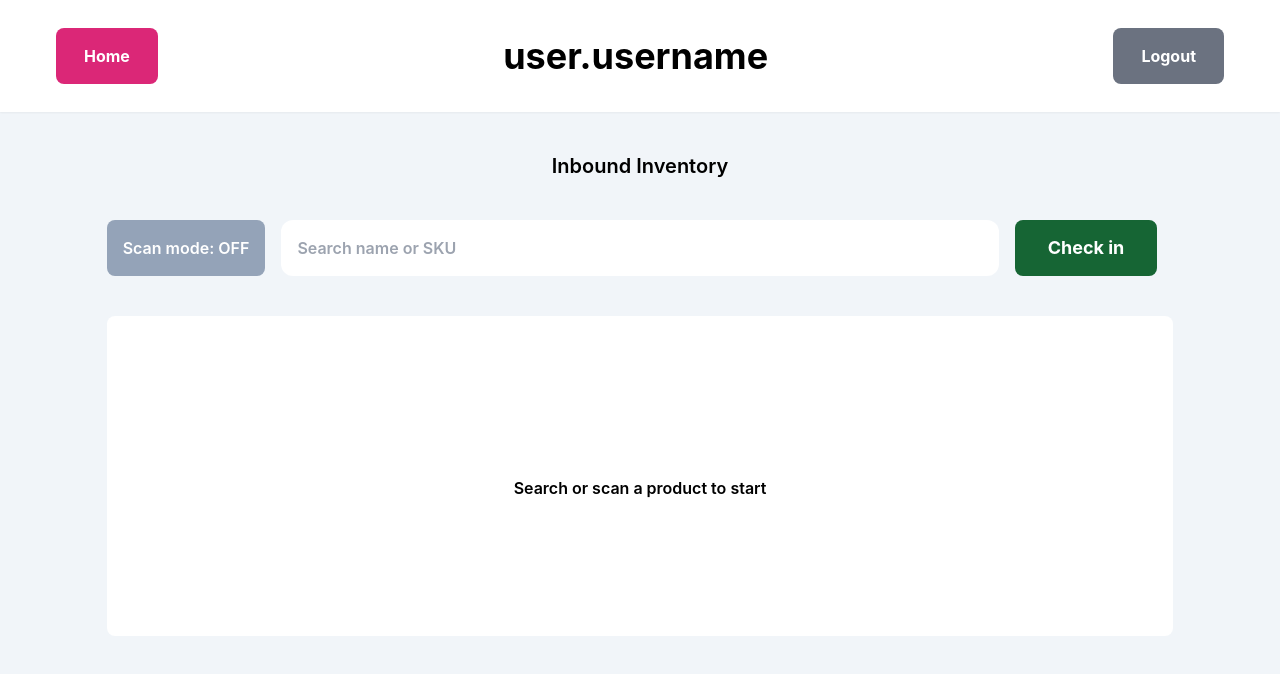
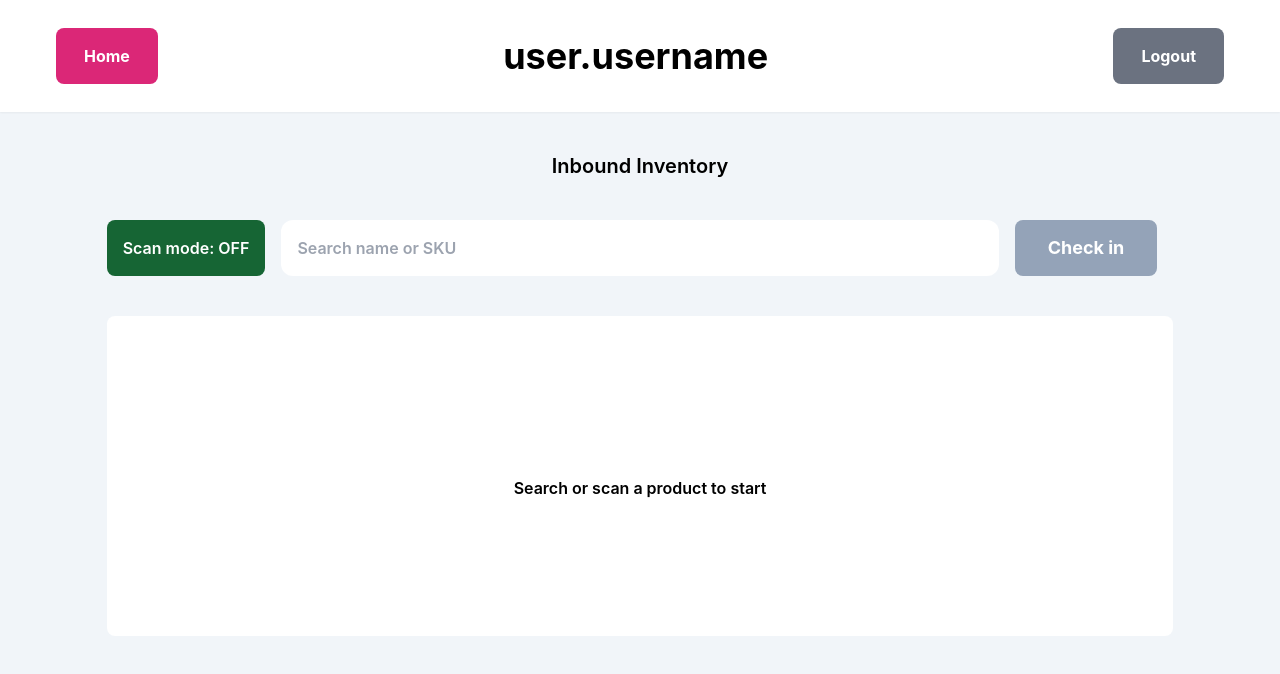
Before and after one commit to santiagomanso/inventory, a React (Create React App) app: page /inbound-inventory in a window 1280 px wide. Shown: the top 674 px of the page. Built offline with nearby package versions, Linux system fonts and the light colour scheme.

Commit message:
momentary colors 1.2

```diff
--- a/src/components/InboundInventory.jsx
+++ b/src/components/InboundInventory.jsx
@@ -20,7 +20,7 @@ export const InboundInventory = () => {
 
                 <div className="flex flex-col sm:flex-row mt-10 justify-stretch  ">
                     <input type="button" value="Scan mode: OFF" className="
-                    bg-slate-400 text-white cursor-pointer
+                    bg-green-800 text-white cursor-pointer
                       text-left rounded-lg
                       p-4
                       sm:max-w-40
@@ -37,7 +37,7 @@ export const InboundInventory = () => {
                     />
 
                     <input type="button" value="Check in" className="
-                    bg-green-800 rounded-lg hidden sm:block
+                    bg-slate-400 rounded-lg hidden sm:block
                     sm:w-40 mr-4
                     text-white font-bold text-lg
                     " />
@@ -53,7 +53,7 @@ export const InboundInventory = () => {
 
                 <input type="button" value="Check in" className={`
                 bottom-8 fixed ${openModal ?'hidden' :''} sm:hidden
-                bg-green-800 p-4 rounded-lg cursor-pointer
+                bg-slate-400 p-4 rounded-lg cursor-pointer
                 w-5/6
                 text-white font-bold text-lg
                 `}/>
```
